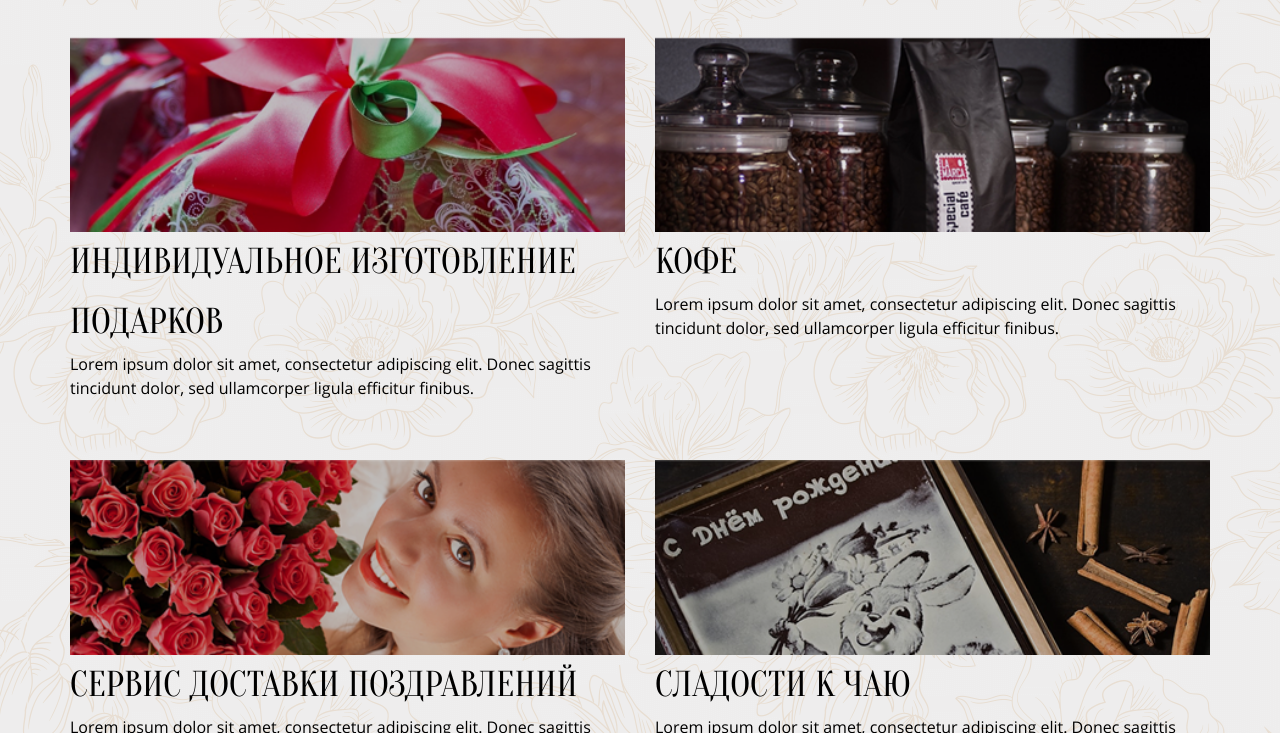
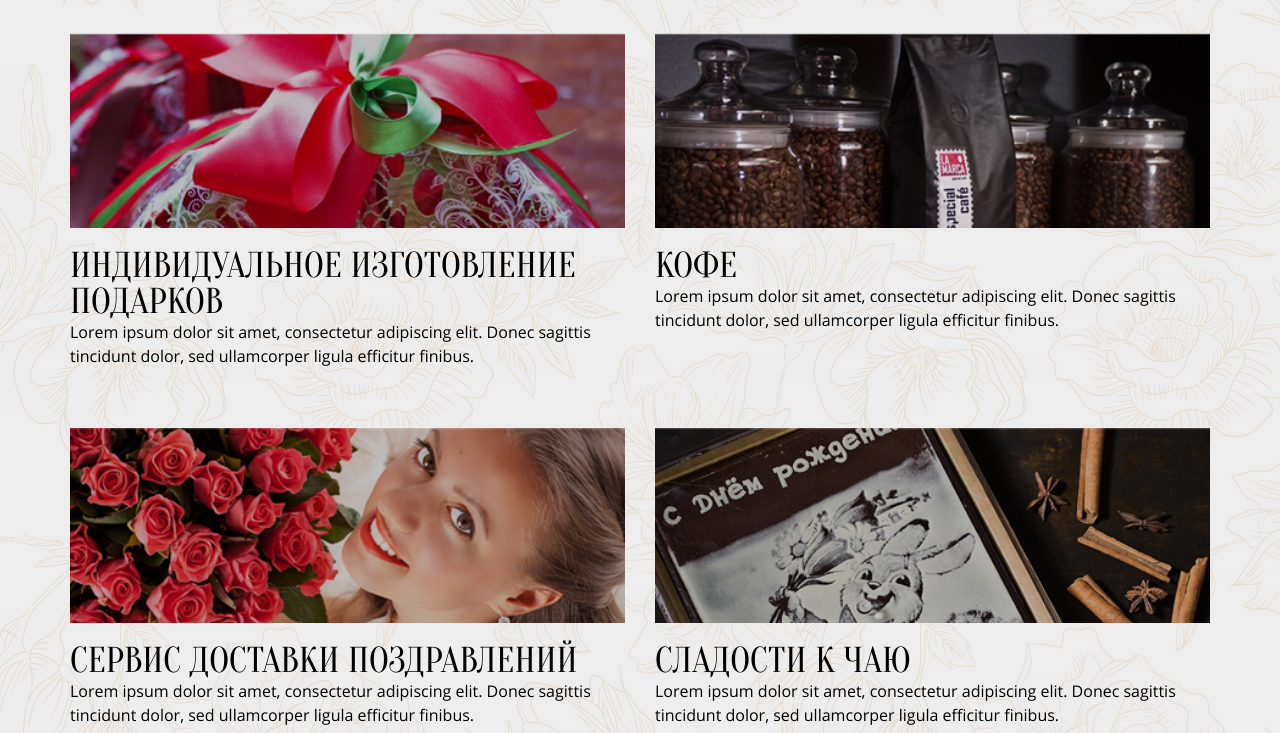
Before and after one commit to foogass/teashop, a plain HTML site: page index.html in a window 1280 px wide. Shown: the part 599-1332 px from the top of the page. Drawn offline with nearby package versions, Linux system fonts and the light colour scheme.

Commit message:
beautify inline interval in poroducts block

```diff
--- a/css/style.css
+++ b/css/style.css
@@ -168,7 +168,7 @@ A.cart_ins:focus {
   font-family: "Oranienbaum";
   color: rgb(0, 0, 0);
   text-transform: uppercase;
-  line-height: 1.667;
+  line-height: 1;
   text-align: left;
 }
 
```
Also changed, not shown: index.html (+6 -0 lines).
